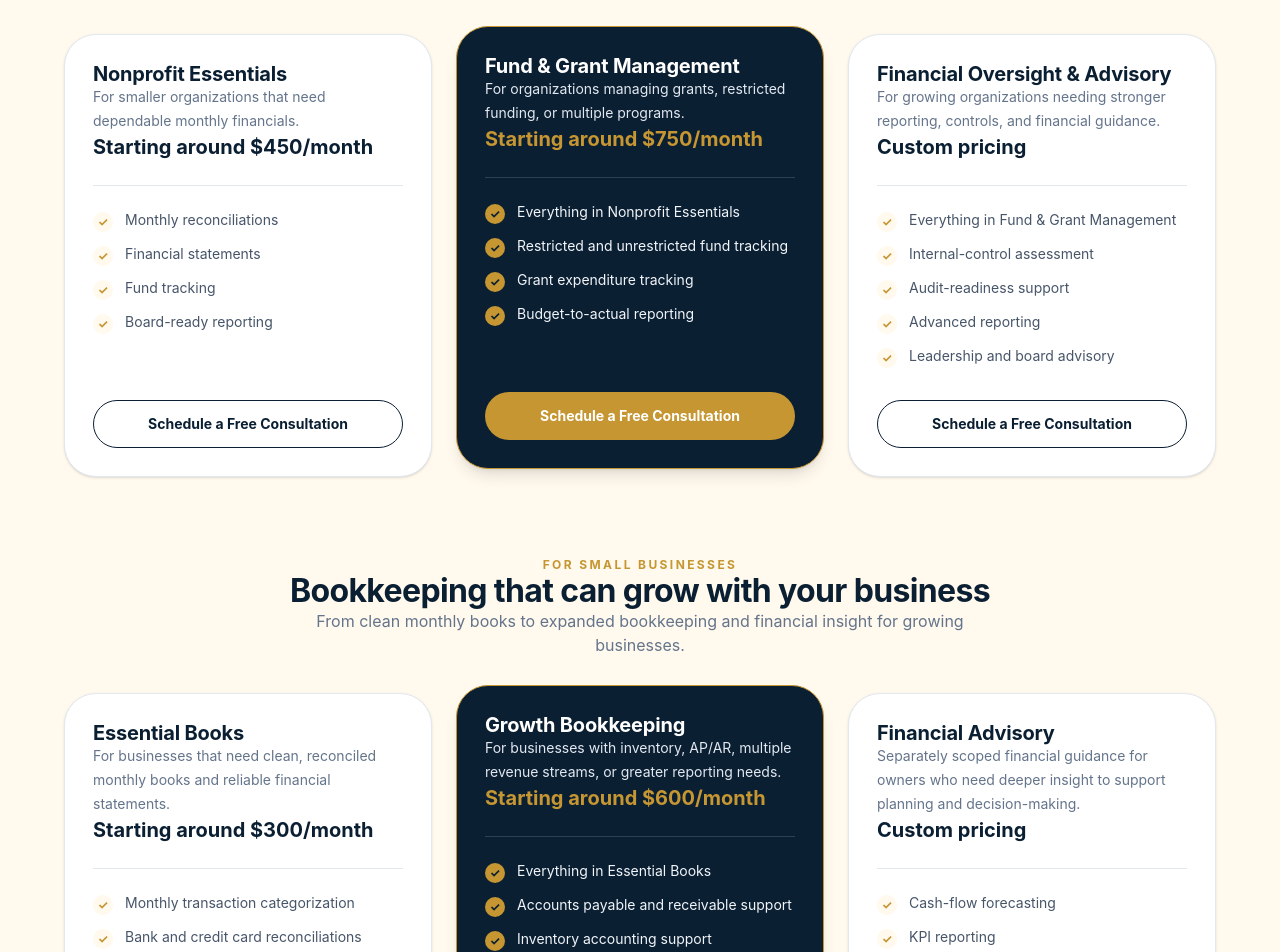
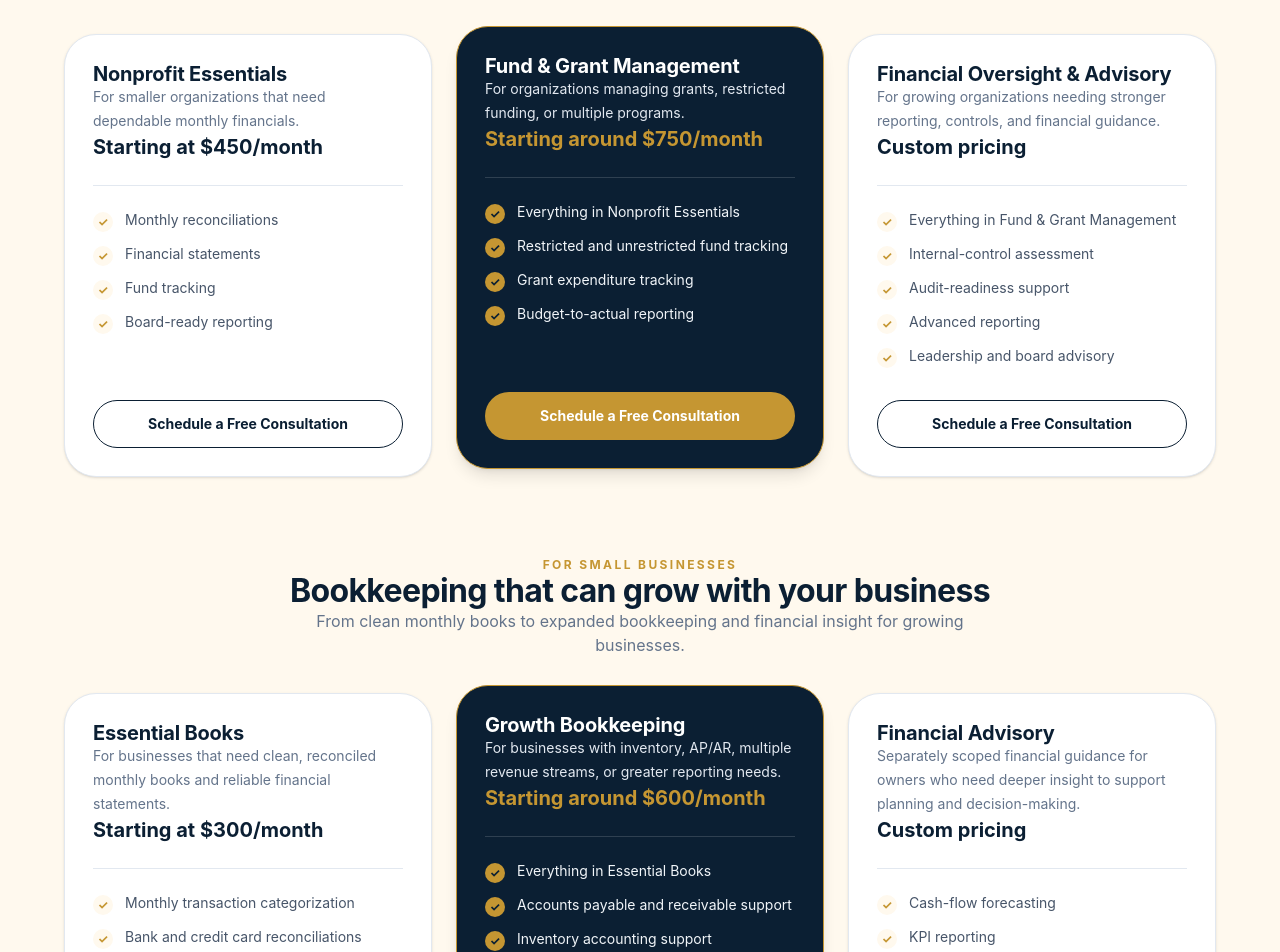
Before and after one commit to Imitation9/Apex-Bookkeeping-Solutions, a React (Vite) app: page / in a window 1280 px wide. Shown: the part 7120-8072 px from the top of the page. Built offline with nearby package versions, Linux system fonts and the light colour scheme.

Commit message:
Update Pricing.jsx

```diff
--- a/src/components/sections/Pricing/Pricing.jsx
+++ b/src/components/sections/Pricing/Pricing.jsx
@@ -3,7 +3,7 @@ const nonprofitPackages = [
     name: "Nonprofit Essentials",
     description:
       "For smaller organizations that need dependable monthly financials.",
-    price: "Starting around $450/month",
+    price: "Starting at $450/month",
     features: [
       "Monthly reconciliations",
       "Financial statements",
@@ -44,7 +44,7 @@ const businessPackages = [
     name: "Essential Books",
     description:
       "For businesses that need clean, reconciled monthly books and reliable financial statements.",
-    price: "Starting around $300/month",
+    price: "Starting at $300/month",
     features: [
       "Monthly transaction categorization",
       "Bank and credit card reconciliations",
```
